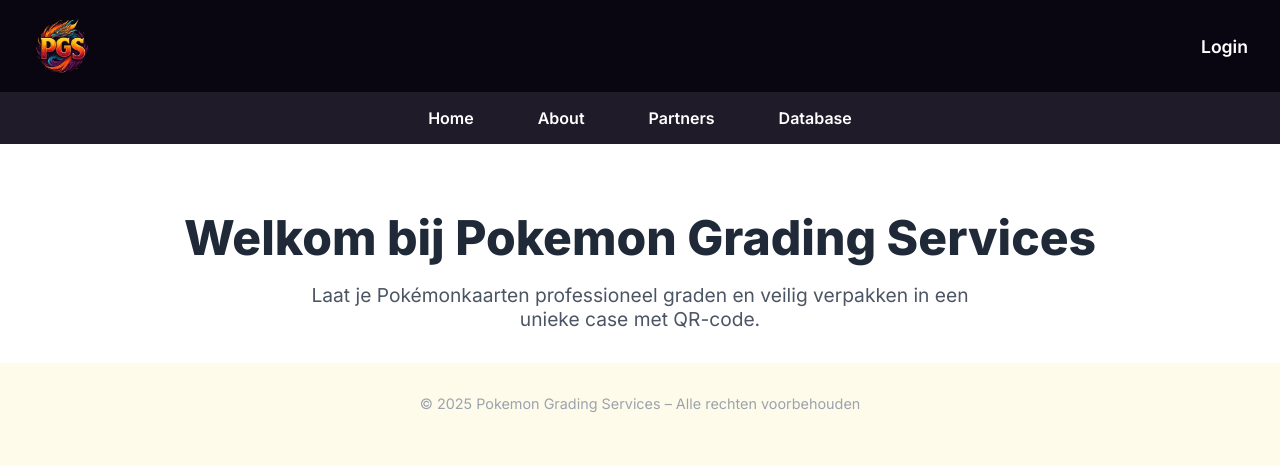
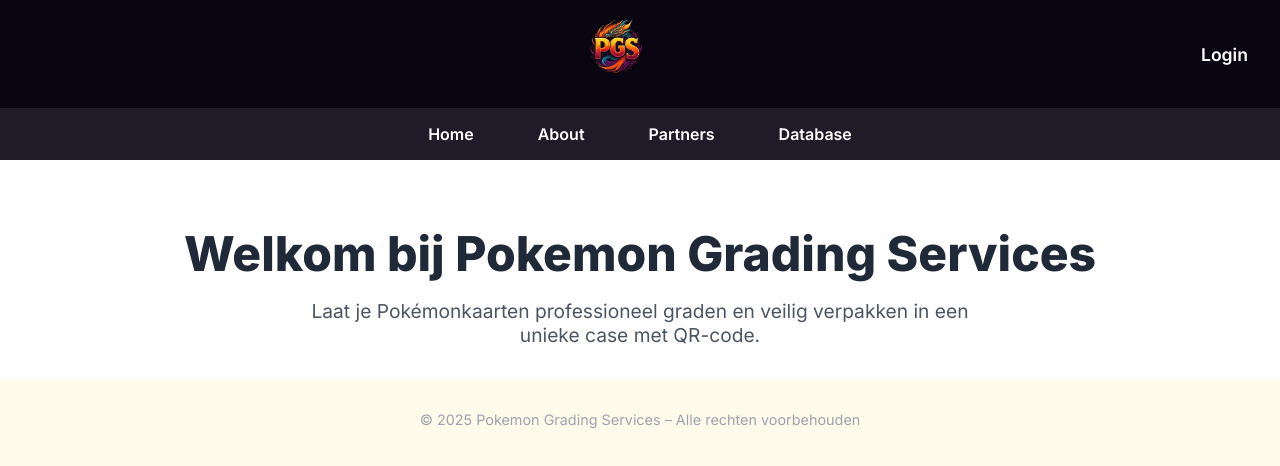
Before and after one commit to TheSpinn/pgsgrading, a plain HTML site: page index.html in a window 1280 px wide. Drawn offline with Linux system fonts and the light colour scheme.

Commit message:
Add files via upload

```diff
--- a/index.html
+++ b/index.html
@@ -7,10 +7,11 @@
   <link href="https://fonts.googleapis.com/css2?family=Inter:wght@400;600;800&display=swap" rel="stylesheet">
   <style>
     body { margin: 0; font-family: 'Inter', sans-serif; background: #fffbea; color: #2d2d2d; }
-    .top-banner { background-color: #090611; display: flex; align-items: center; justify-content: space-between; padding: 1rem 2rem; }
+    .top-banner { background-color: #090611; display: flex; align-items: center; justify-content: space-between; padding: 1rem 2rem; flex-wrap: wrap; }
+    .logo-wrapper { flex: 1; display: flex; justify-content: center; margin-bottom: 1rem; }
     .top-banner img { height: 60px; width: auto; }
     .login-icon { color: white; font-size: 1.1rem; text-decoration: none; font-weight: 600; }
-    .nav-menu { background-color: #1f1b29; padding: 0.5rem 2rem; display: flex; justify-content: center; gap: 2rem; }
+    .nav-menu { background-color: #1f1b29; padding: 0.5rem 2rem; display: flex; justify-content: center; gap: 2rem; flex-wrap: wrap; }
     .nav-menu a { color: white; text-decoration: none; font-weight: 600; padding: 0.5rem 1rem; border-radius: 6px; transition: background 0.3s; }
     .nav-menu a:hover { background-color: #3b3050; }
     header { background: white; padding: 2rem 1rem; text-align: center; }
@@ -21,7 +22,9 @@
 </head>
 <body>
   <div class="top-banner">
-    <img src="logo.png" alt="Pokemon Grading Services Logo">
+    <div class="logo-wrapper">
+      <img src="logo.png" alt="Pokemon Grading Services Logo">
+    </div>
     <a href="/admin" class="login-icon">Login</a>
   </div>
   <nav class="nav-menu">
```
Also changed, not shown: about.html (+1 -1 lines), database.html (+1 -1 lines), partners.html (+1 -1 lines).
